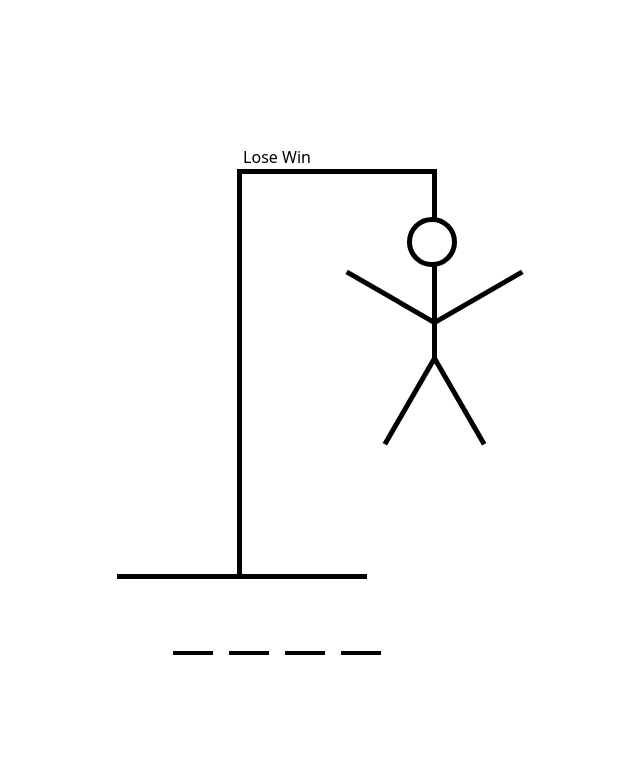
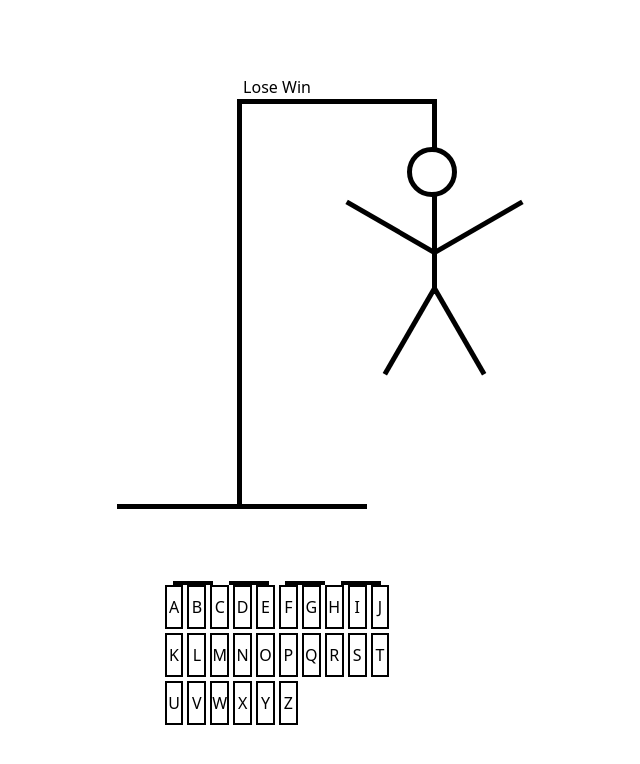
Before and after one commit to aishaksl/react-hangman, a React (Vite) app: page / in a window 1280 px wide. Shown: the top 764 px of the page, without its empty margins (363-1003 px from the left). Built offline with nearby package versions, Linux system fonts and the light colour scheme.

Commit message:
feat: Implement Keyboard component to display alphabet keys

```diff
--- a/src/Keyboard.tsx
+++ b/src/Keyboard.tsx
@@ -1 +1,34 @@
-export function Keyboard() { }
+const keys: string[] = [
+    "a",
+    "b",
+    "c",
+    "d",
+    "e",
+    "f",
+    "g",
+    "h",
+    "i",
+    "j",
+    "k",
+    "l",
+    "m",
+    "n",
+    "o",
+    "p",
+    "q",
+    "r",
+    "s",
+    "t",
+    "u",
+    "v",
+    "w",
+    "x",
+    "y",
+    "z",
+]
+
+export function Keyboard() {
+    return <div className="grid grid-cols-10 gap-1 mx-4 md:mx-12">{keys.map((key: string) => {
+        return <button key={key} className="border-2 py-2 uppercase hover:bg-blue-400 focus:bg-blue-400 cursor-pointer">{key}</button>
+    })}</div>
+}
```
